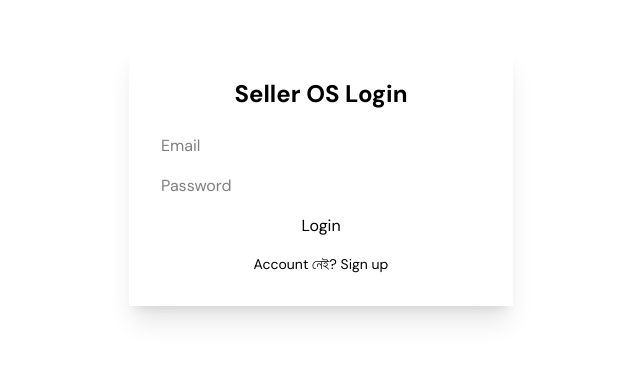
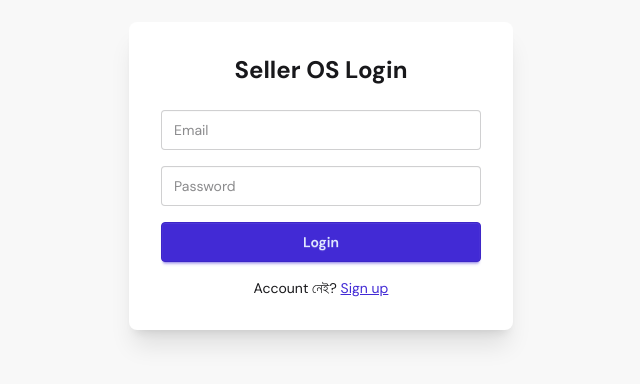
Before and after one commit to aslam70/seller-os, a React (Vite) app: page /login in a window 1280 px wide. Shown: the part 224-608 px from the top of the page, without its empty margins (319-959 px from the left). Built offline with nearby package versions, Linux system fonts and the light colour scheme; no server answers.

Commit message:
fix: activate daisyui plugin in tailwind v4

```diff
--- a/src/index.css
+++ b/src/index.css
@@ -1,5 +1,6 @@
 @import url('https://fonts.googleapis.com/css2?family=DM+Sans:wght@400;500;600;700&display=swap');
 @import "tailwindcss";
+@plugin "daisyui";
 
 * {
   font-family: 'DM Sans', sans-serif;
```
